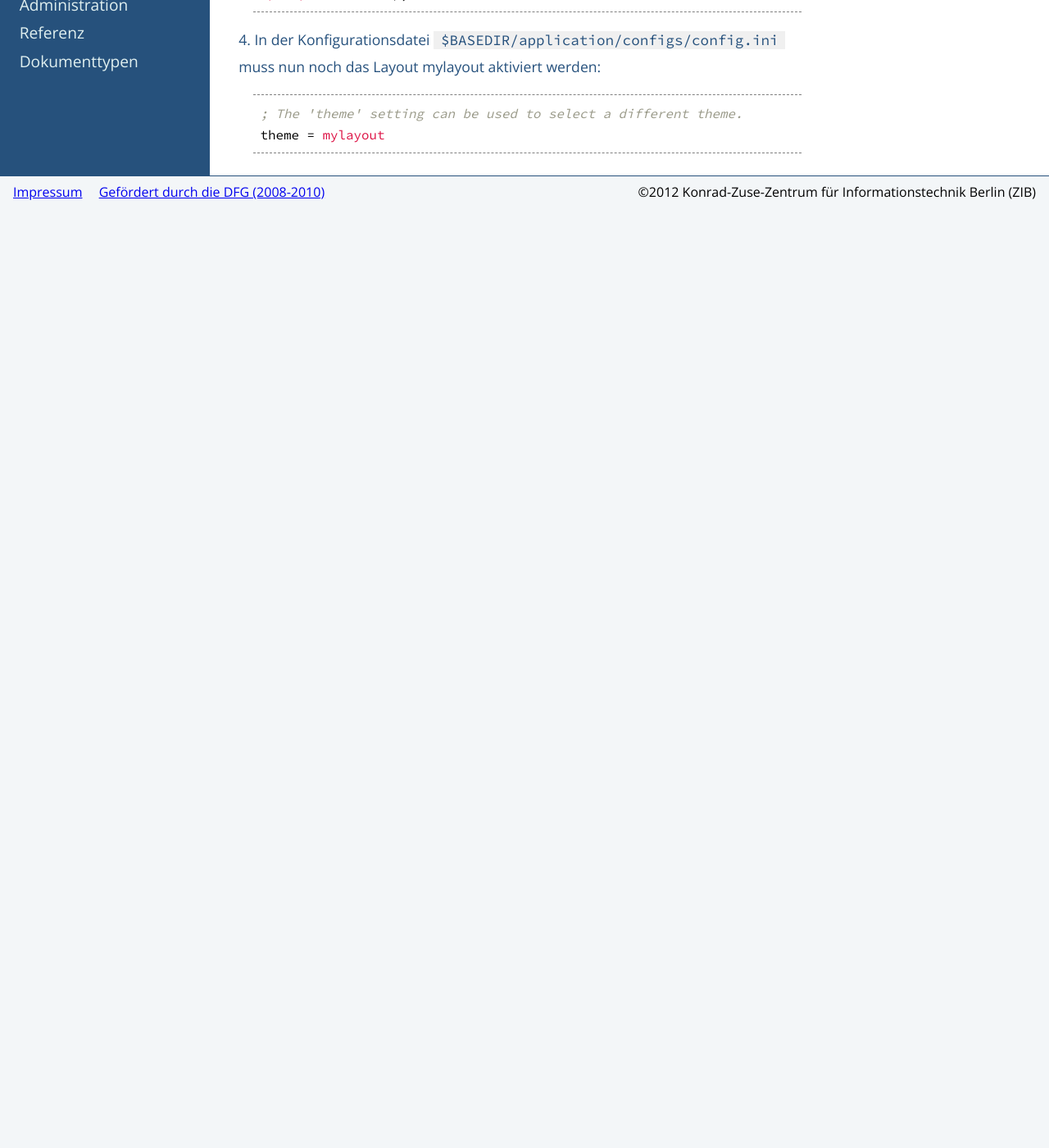
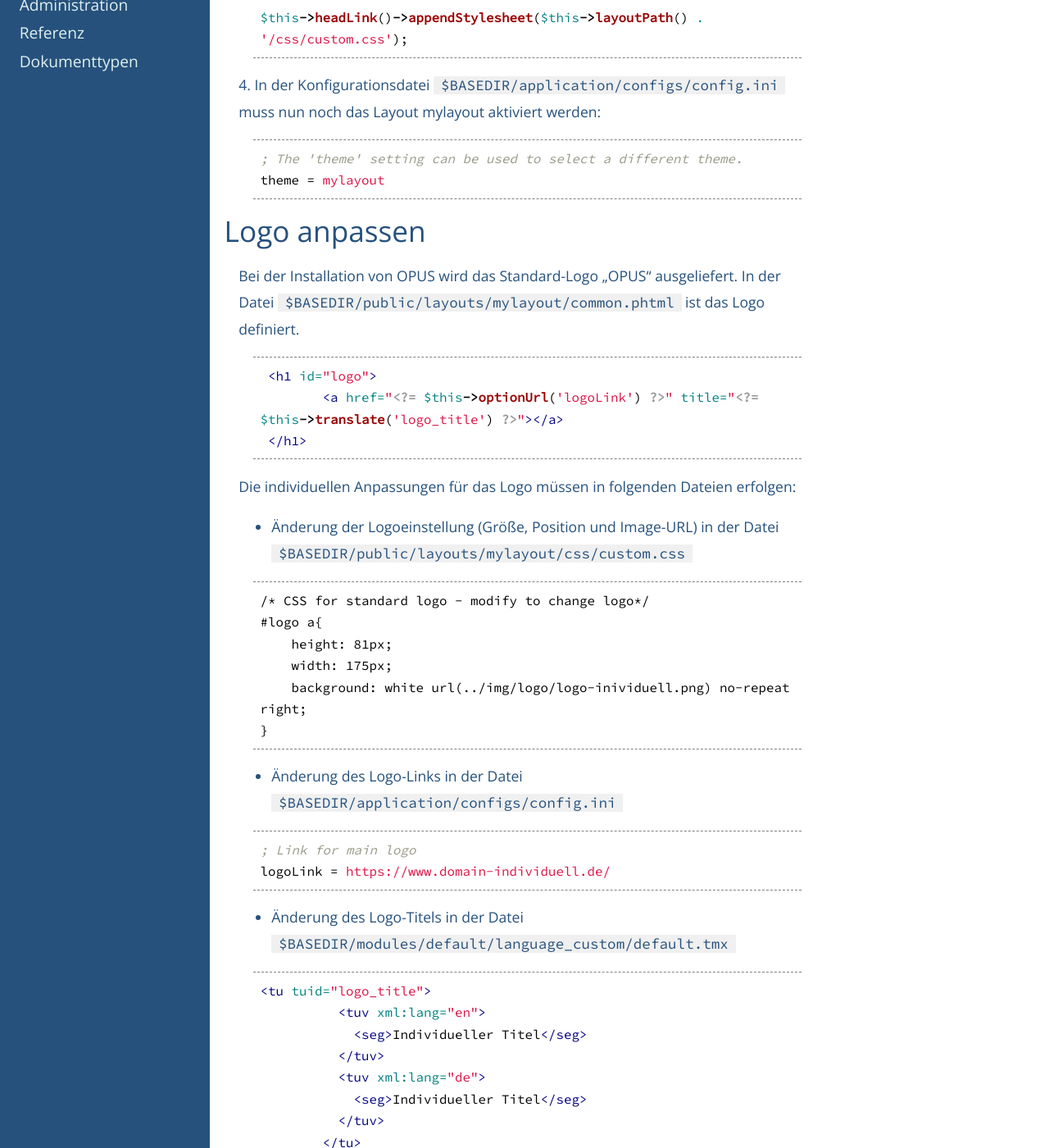
Before and after one commit to OPUS4/userdoc, a Jekyll site: the page built from configext/layout.md, in a window 1280 px wide and 1400 px high, scrolled down 1006 px. Shown: the whole window at 82% size. Built offline with Jekyll 4.4.1, drawn with Linux system fonts in a browser that asks for light colours; before the commit the page ends 1261 px from its top, so only the background shows below that; some of the changed text lies outside the part shown.

Commit message:
Dokumentation fuer Anpassung des Main-Logos OPUSVIER-3714, OPUSVIER-3720

```diff
--- a/configext/layout.md
+++ b/configext/layout.md
@@ -2,6 +2,8 @@
 title: Layout
 weight: 10
 ---
+
+# Layout oder Logo anpassen
 
 # Layout
 
@@ -38,3 +40,116 @@ $this->headLink()->appendStylesheet($this->layoutPath() . '/css/custom.css');
 ; The 'theme' setting can be used to select a different theme.
 theme = mylayout
 {% endhighlight %}
+
+
+# Logo anpassen
+
+Bei der  Installation von OPUS wird das Standard-Logo „OPUS“ ausgeliefert.
+In der Datei `$BASEDIR/public/layouts/mylayout/common.phtml` ist das Logo definiert.
+
+{% highlight php %}
+ <h1 id="logo">
+        <a href="<?= $this->optionUrl('logoLink') ?>" title="<?= $this->translate('logo_title') ?>"></a>
+ </h1>
+{% endhighlight %}
+
+
+Die individuellen Anpassungen für das Logo müssen in folgenden Dateien erfolgen:
+
+
+* Änderung der Logoeinstellung (Größe, Position und Image-URL) in der Datei `$BASEDIR/public/layouts/mylayout/css/custom.css`
+
+{% highlight text %}
+/* CSS for standard logo - modify to change logo*/
+#logo a{
+    height: 81px;
+    width: 175px;
+    background: white url(../img/logo/logo-inividuell.png) no-repeat right;
+}
+
+{% endhighlight %}
+
+* Änderung des Logo-Links in der Datei `$BASEDIR/application/configs/config.ini`
+
+{% highlight ini %}
+; Link for main logo
+logoLink = https://www.domain-individuell.de/
+
+{% endhighlight %}
+
+
+
+* Änderung des Logo-Titels in der Datei `$BASEDIR/modules/default/language_custom/default.tmx`
+
+{% highlight php %}
+<tu tuid="logo_title">
+          <tuv xml:lang="en">
+            <seg>Individueller Titel</seg>
+          </tuv>
+          <tuv xml:lang="de">
+            <seg>Individueller Titel</seg>
+          </tuv>
+        </tu>
+
+{% endhighlight %}
+
+## Verwendung von 2 Logos
+
+* Anpassungen in der Datei `$BASEDIR/public/layouts/mylayout/css/custom.css`
+
+{% highlight text %}
+/* CSS for standard logo - modify to change logo*/
+#logo a{
+    height: 81px;
+    width: 175px;
+    background: white url(../img/logo/logo-individuell-1.png) no-repeat right;
+}
+
+#logo a.logo2{
+    height: 81px;
+    width: 171px;
+    background: white url(../img/logo/logo-individuell-2.png) no-repeat right;
+}
+
+{% endhighlight %}
+
+* Eintrag der Logo-Links in der Datei `$BASEDIR/application/configs/config.ini`
+
+{% highlight ini %}
+; Link for main logo
+logoLink = https://www.domain-individuell-1.de/
+logoLink2 = https://www.domain-individuell-2.de/
+{% endhighlight %}
+
+* Eintrag beider Titel in der Datei `$BASEDIR/modules/default/language_custom/default.tmx`
+
+{% highlight php %}
+<tu tuid="logo_title">
+          <tuv xml:lang="en">
+            <seg>Individueller Titel-1</seg>
+          </tuv>
+          <tuv xml:lang="de">
+            <seg>Individueller Titel-1</seg>
+          </tuv>
+</tu>
+
+<tu tuid="logo2_title">
+          <tuv xml:lang="en">
+            <seg>Individueller Titel-2</seg>
+          </tuv>
+          <tuv xml:lang="de">
+            <seg>Individueller Titel-2</seg>
+          </tuv>
+</tu>
+
+{% endhighlight %}
+
+
+* Eintrag des 2. Logos mit dem Attribut class="logo2" in der Datei `$BASEDIR/public/layouts/mylayout/common.phtml`
+
+{% highlight php %}
+<h1 id="logo">
+    <a href="<?= $this->optionUrl('logoLink') ?>" title="<?= $this->translate('logo_title') ?>"</a>
+   <a class="logo2" href="<?= $this->optionUrl('logoLink2') ?>" title="<?= $this-> translate('logo2_title') ?>"</a>
+    </h1>
+{% endhighlight %}
```
